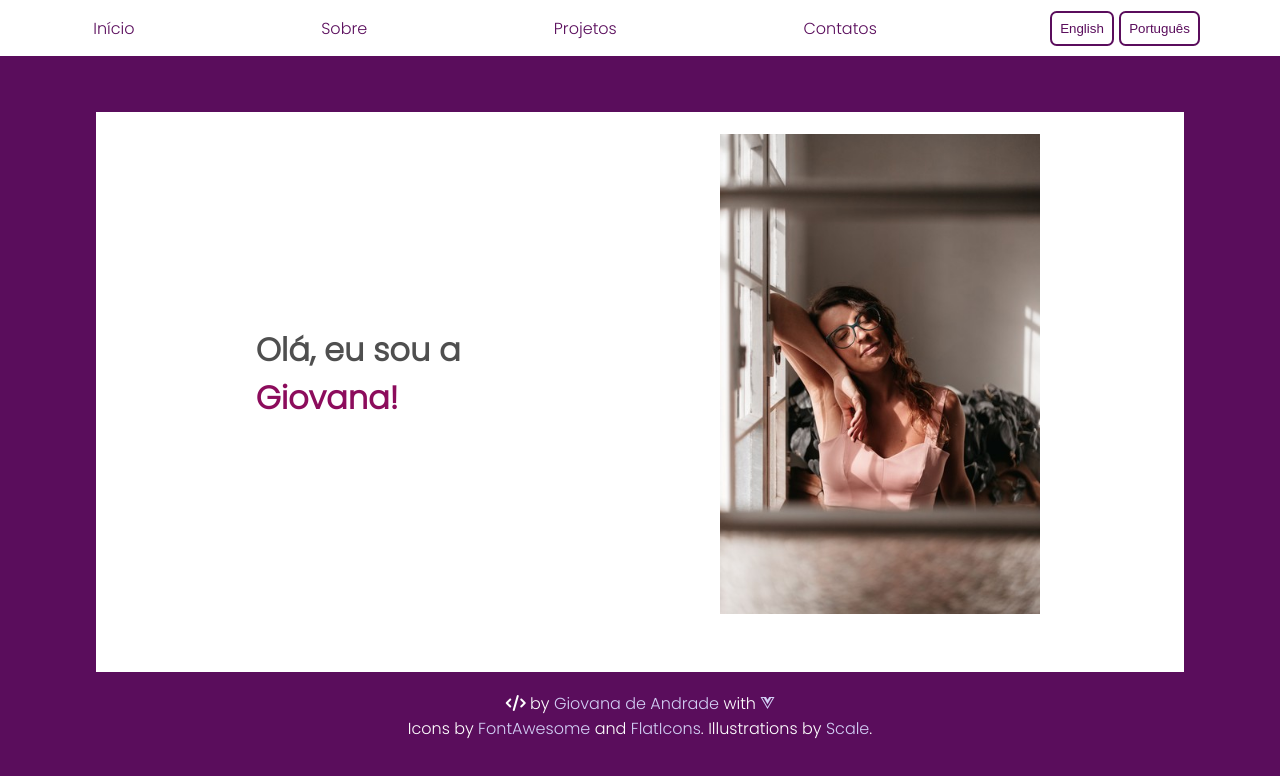
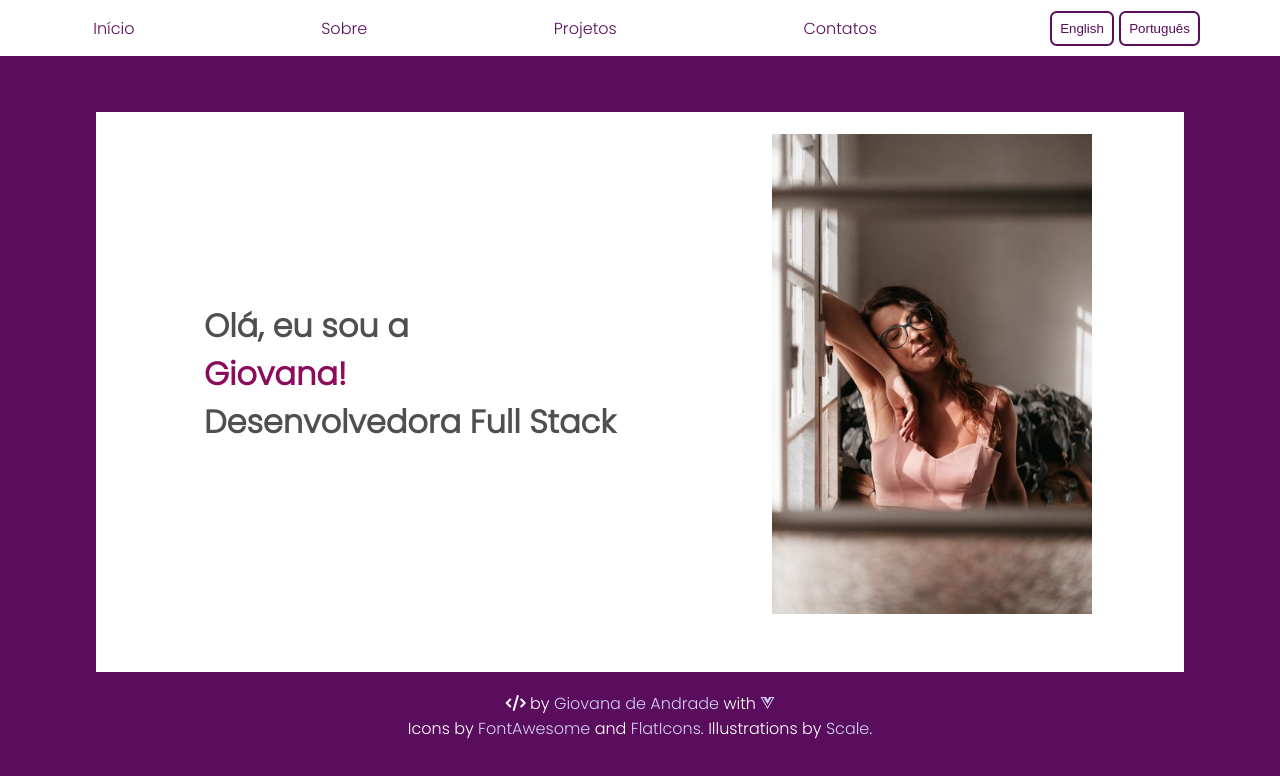
Before and after one commit to giovanaandrade/giovana-portfolio, a Vue app: page / in a window 1280 px wide. Shown: the top 776 px of the page. Built offline with nearby package versions, Linux system fonts and the light colour scheme; the HTML template or start-up script is replaced by a standard one.

Commit message:
add description to homepage

```diff
--- a/src/views/Home.vue
+++ b/src/views/Home.vue
@@ -4,6 +4,7 @@
       <div class="hello">
         <h1>{{ getterLanguage.homePage.title }}</h1>
         <h1 class="name">Giovana!</h1>
+        <h1>{{ getterLanguage.homePage.description }}</h1>
       </div>
     </div>
     <img
```
